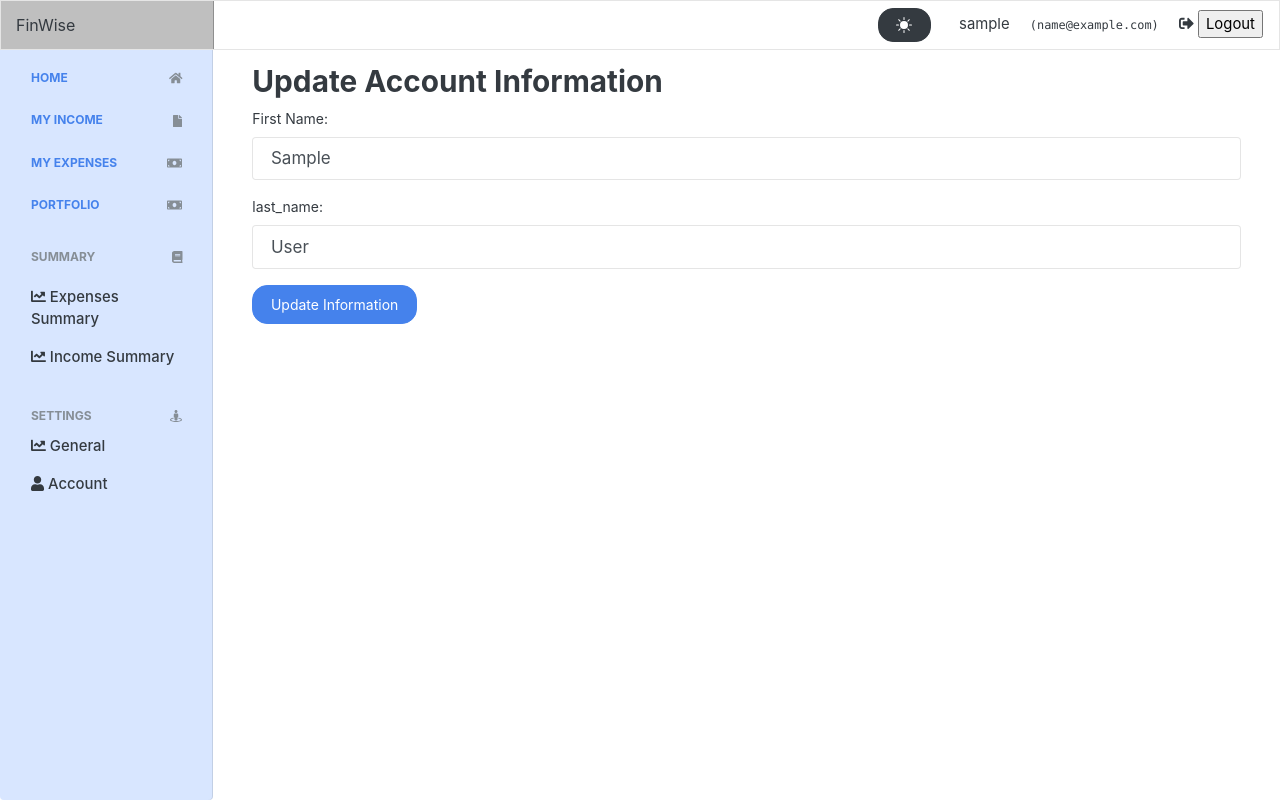
After one commit to aioont/FinWise, a Django app: page /settings/update_account/ in a window 1280 px wide. The commit adds this page. Run offline with Django 5.2, Linux system fonts and the light colour scheme; the visitor is signed in with stand-in values (Sample User, id 1); some libraries are stand-ins or nearby versions.

Commit message:
user account and profile updates added

```diff
--- a/settings/urls.py
+++ b/settings/urls.py
@@ -1,7 +1,8 @@
-from .views import index, account
+from .views import index, account, update_account
 from django.urls import path
 
 urlpatterns = [
     path('general', index, name="general-settings"),
-    path('account', index, name="account-settings")
+    path('account', account, name="account-settings"),
+    path('update_account/', update_account, name='update_account'),
 ]
--- a/settings/views.py
+++ b/settings/views.py
@@ -1,9 +1,11 @@
-from django.shortcuts import render
+from django.shortcuts import render, redirect
 import json
 import os
 from .models import Setting
 from django.contrib import messages
 from django.conf import settings
+from django.contrib.auth.decorators import login_required
+
 # Create your views here.
 
 
@@ -34,3 +36,20 @@ def index(request):
 
 def account(request):
     return render(request, 'settings/account.html')
+
+@login_required
+def update_account(request):
+    if request.method == 'POST':
+        # Get the form data
+        full_name = request.POST['full_name']
+        last_name = request.POST['last_name']
+
+        # Update the user's additional information
+        request.user.first_name = full_name
+        request.user.last_name = last_name
+        request.user.save()
+
+        messages.success(request, 'Account information updated successfully!')
+        return redirect('account-settings')
+
+    return render(request, 'settings/update_account.html')
--- a/templates/homepage.html
+++ b/templates/homepage.html
@@ -228,8 +228,8 @@
 					<div class="service text-center">
 						<span class="bi-cash-coin"></span>
 						<div>
-							<h3>Efficient Payments</h3>
-							<p class="mb-4">Experience faster and hassle-free payments for your financial transactions.</p>
+							<h3>Efficient Budget Planning</h3>
+							<p class="mb-4">Experience faster and hassle-free payments.</p>
 							<p><a href="#" class="btn btn-outline-primary py-2 px-3">Read more</a></p>
 						</div>
 					</div>
--- a/templates/partials/_sidebar.html
+++ b/templates/partials/_sidebar.html
@@ -97,10 +97,11 @@
                             </a>
                         </li>
                         <li class="nav-item">
-                            <a class="nav-link text-dark" href="{% url 'general-settings' %}">
-                                <i class="fa fa-chart-line"></i> Account
+                            <a class="nav-link text-dark" href="{% url 'account-settings' %}">
+                                <i class="fas fa-user"></i> Account
                             </a>
                         </li>
+
                     </ul>
                 </ul>
             </div>
--- /dev/null
+++ b/templates/settings/update_account.html
@@ -0,0 +1,27 @@
+{% extends 'base.html' %}
+
+{% block content %}
+<div class="container mt-3">
+    {% include 'partials/_alerts.html' %}
+
+    <h3>Update Account Information</h3>
+
+    <form method="post" action="{% url 'update_account' %}">
+        {% csrf_token %}
+
+        <div class="form-group">
+            <label for="full_name">First Name:</label>
+            <input type="text" class="form-control" id="full_name" name="full_name" value="{{ user.first_name }}">
+        </div>
+
+        <div class="form-group">
+            <label for="last_name">last_name:</label>
+            <input type="text" class="form-control" id="last_name" name="last_name" value="{{ user.last_name }}">
+        </div>
+
+        <!-- Add more fields as needed -->
+
+        <button type="submit" class="btn btn-primary">Update Information</button>
+    </form>
+</div>
+{% endblock content %}
```
Also changed, not shown: templates/settings/account.html (added, +36 -0 lines).
